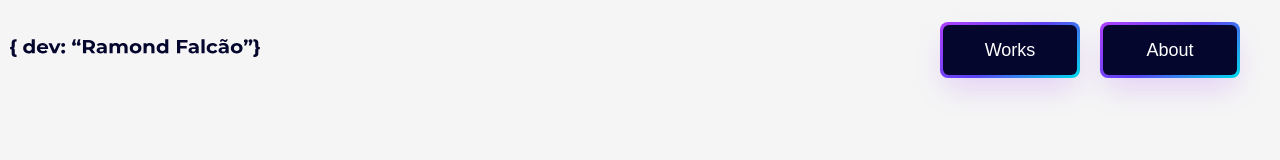
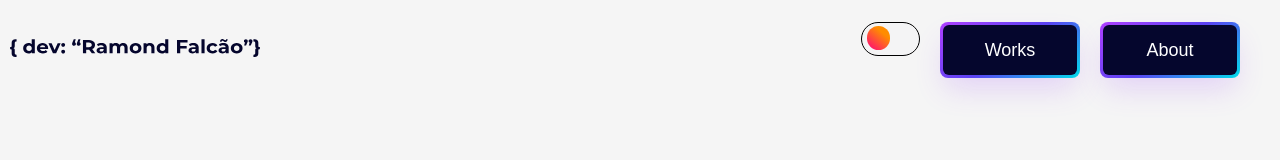
Before and after one commit to ramondfalcao/portifolio, a React (Create React App) app: page / in a window 1280 px wide. Shown: the top 160 px of the page. Built offline with nearby package versions, Linux system fonts and the light colour scheme.

Commit message:
Botão modo Dark implementado ainda sem funcionalidade

```diff
--- a/src/components/Header.js
+++ b/src/components/Header.js
@@ -3,9 +3,9 @@
 import menuRed from '../assets/menuRed.svg';
 import logo2 from '../assets/logo2.svg';
 import './Header.css'
+import './toggleDark.css'
 
-function Header(props) {
-  const { buttons } = props;
+function Header() {
   const [active, setActive] = useState(false)
   const toggleMode = () => {
     setActive(!active)
@@ -28,6 +28,10 @@
         />
         <div className="list-desktop">
           <ul className="listItems-desktop">
+            <label class="switch">
+              <input type="checkbox"></input>
+              <span class="slider"></span>
+            </label>
             <Link className='btn-desktop' to="/works">
               <button
                 className='btn-desktop'
@@ -50,6 +54,10 @@
         {active && (
           <div className="list">
             <ul className="listItems">
+              <label class="switch">
+                <input type="checkbox"></input>
+                <span class="slider"></span>
+              </label>
               <Link to="/works">
                 <button
                   type="button"
--- /dev/null
+++ b/src/components/toggleDark.css
@@ -0,0 +1,54 @@
+/* From uiverse.io by @satyamchaudharydev */
+/* The switch - the box around the slider */
+.switch {
+  /* --moon-mask: ; */
+   font-size: 17px;
+   position: relative;
+   display: inline-block;
+   width: 3.5em;
+   height: 2em;
+  }
+
+  /* Hide default HTML checkbox */
+  .switch input {
+   opacity: 0;
+   width: 0;
+   height: 0;
+  }
+
+  /* The slider */
+  .slider {
+   position: absolute;
+   cursor: pointer;
+   top: 0;
+   left: 0;
+   right: 0;
+   bottom: 0;
+   background-color: #f4f4f5;
+   transition: .4s;
+   border-radius: 30px;
+   border: 1px solid black;
+  }
+
+  .slider:before {
+   position: absolute;
+   content: "";
+   height: 1.4em;
+   width: 1.4em;
+   border-radius: 20px;
+   left: 0.3em;
+   bottom: 0.3em;
+   background: linear-gradient(40deg,#ff0080,#ff8c00 70%);
+   ;
+   transition: .4s;
+  }
+
+  input:checked + .slider {
+   background-color: #303136;
+  }
+
+  input:checked + .slider:before {
+   transform: translateX(1.5em);
+   background: #303136;
+   box-shadow: inset -3px -2px 5px -2px #8983f7, inset -10px -5px 0 0 #a3dafb;
+  }
```
Also changed, not shown: src/assets/sizesAppDeReceitas.svg.
